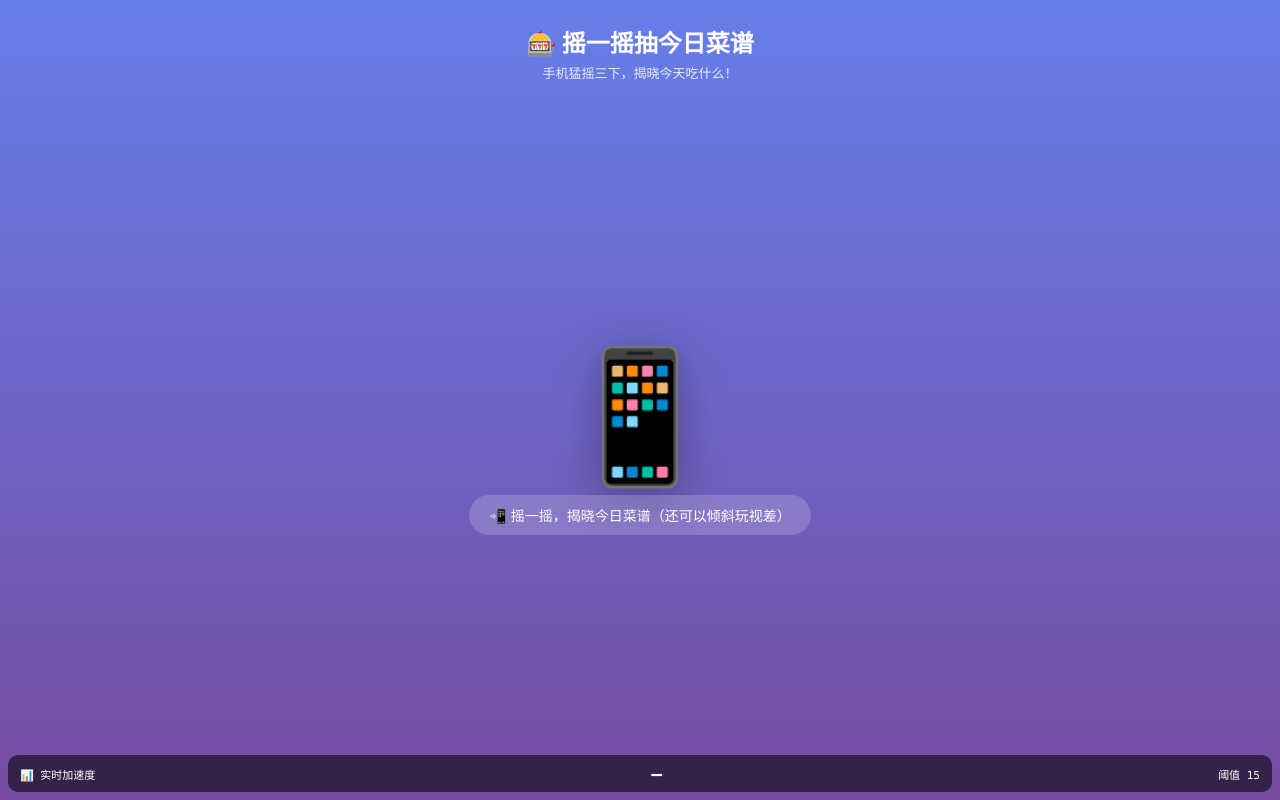
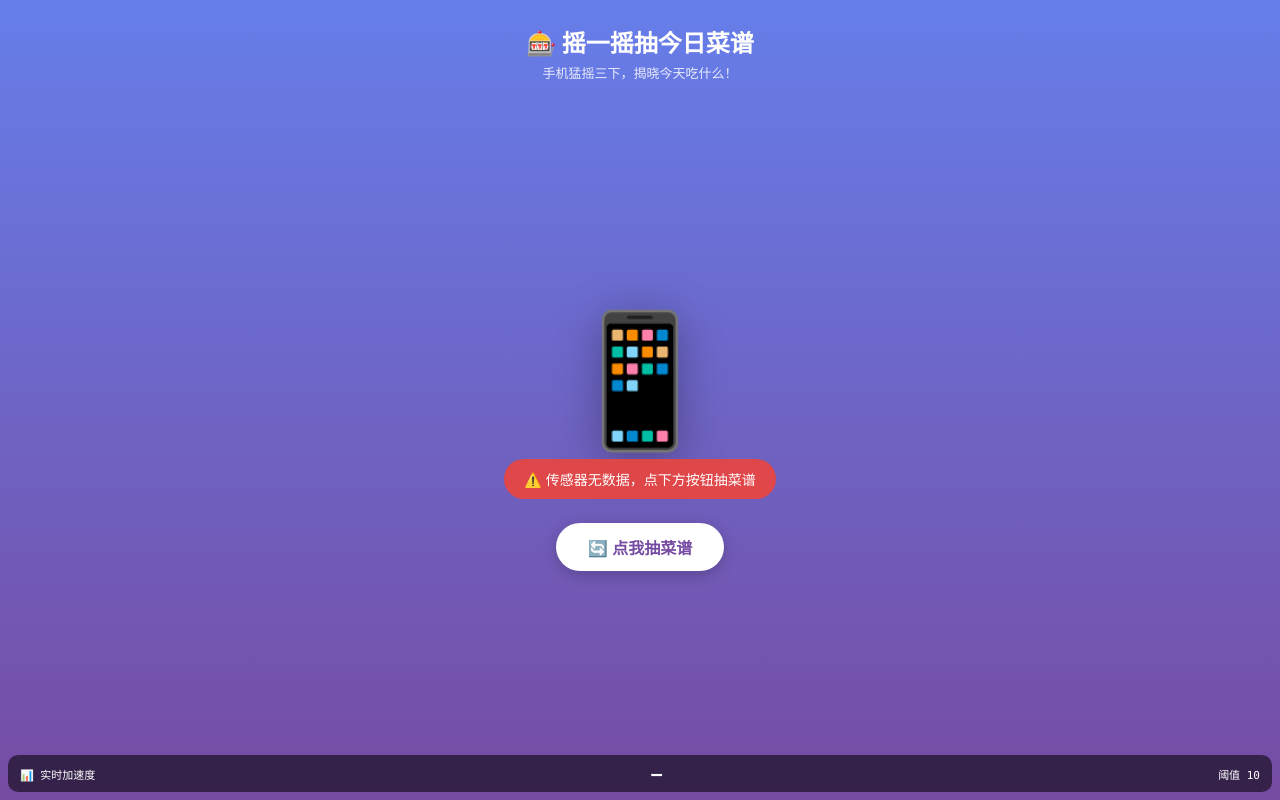
Before and after one commit to linyihan1/lyh0622, a plain HTML site: page mobile-sensor.html in a window 1280 px wide. Drawn offline with Linux system fonts and the light colour scheme.

Commit message:
fix: 摇一摇阈值调10+3秒超时降级+点图标双保险触发

```diff
--- a/mobile-sensor.html
+++ b/mobile-sensor.html
@@ -160,8 +160,8 @@
   var lyh_fallbackBtn = document.getElementById('lyh_fallbackBtn');
   var lyh_overlay = document.getElementById('lyh_overlay');
 
-  var LYH_THRESHOLD = 15;    // lyh_加速度阈值（约 1.5g，调灵敏了好触发）
-  var LYH_COOLDOWN = 1500;  // lyh_冷却 1.5s
+  var LYH_THRESHOLD = 10;    // lyh_加速度阈值（约 1g，已调最灵敏保证手机能摇出来）
+  var LYH_COOLDOWN = 1200;  // lyh_冷却 1.2s（也缩短了）
   var lyh_isCooling = false;
 
   // lyh_1. 检测环境 + 申请权限
@@ -207,21 +207,46 @@
     document.getElementById('lyh_threshVal').textContent = LYH_THRESHOLD;
     if (debug) debug.style.display = 'flex';
 
+    var lyh_receivedData = false;   // lyh_标记是否真的收到过传感器数据
+
     window.addEventListener('devicemotion', function (e) {
-      if (lyh_isCooling) return;
+      // lyh_两种加速度字段都试，谁非空用谁（兼容不同浏览器）
       var acc = e.accelerationIncludingGravity || e.acceleration;
-      if (!acc) { lyh_fallback('无法读取加速度数据'); return; }
+      if (!acc) return;
+
+      lyh_receivedData = true;
       var mag = Math.sqrt((acc.x||0)**2 + (acc.y||0)**2 + (acc.z||0)**2);
+
       // lyh_调试面板实时更新
       if (magVal) {
         magVal.textContent = mag.toFixed(1) + 'g';
         magVal.classList.toggle('hot', mag > LYH_THRESHOLD);
       }
+
+      if (lyh_isCooling) return;
       if (mag > LYH_THRESHOLD) lyh_onShake();
     });
-    // lyh_加分项：倾斜视差 — 手机左右/前后倾斜时 shake-icon 产生视差位移
+
+    // lyh_3 秒后还没收到任何数据 → 说明浏览器/设备真不支持，降级
+    setTimeout(function () {
+      if (!lyh_receivedData) {
+        lyh_fallback('⚠️ 传感器无数据，点下方按钮抽菜谱');
+      }
+    }, 3000);
+
+    // lyh_加分项：倾斜视差
     lyh_startParallax();
-    lyh_status.textContent = '📲 摇一摇，揭晓今日菜谱（还可以倾斜玩视差）';
+    lyh_status.textContent = '📲 摇一摇手机抽菜谱（阈值已调最灵敏）';
+
+    // lyh_双保险：点手机图标也能触发（某些浏览器传感器不工作时也能玩）
+    var icon = document.getElementById('lyh_shakeIcon');
+    if (icon) {
+      icon.style.cursor = 'pointer';
+      icon.title = '也可以点我触发';
+      icon.addEventListener('click', function () {
+        if (!lyh_isCooling) lyh_onShake();
+      });
+    }
   }
 
   // lyh_加分项：倾斜视差 — 监听 deviceorientation，让 shake-icon 跟随倾斜方向轻微偏移
```
